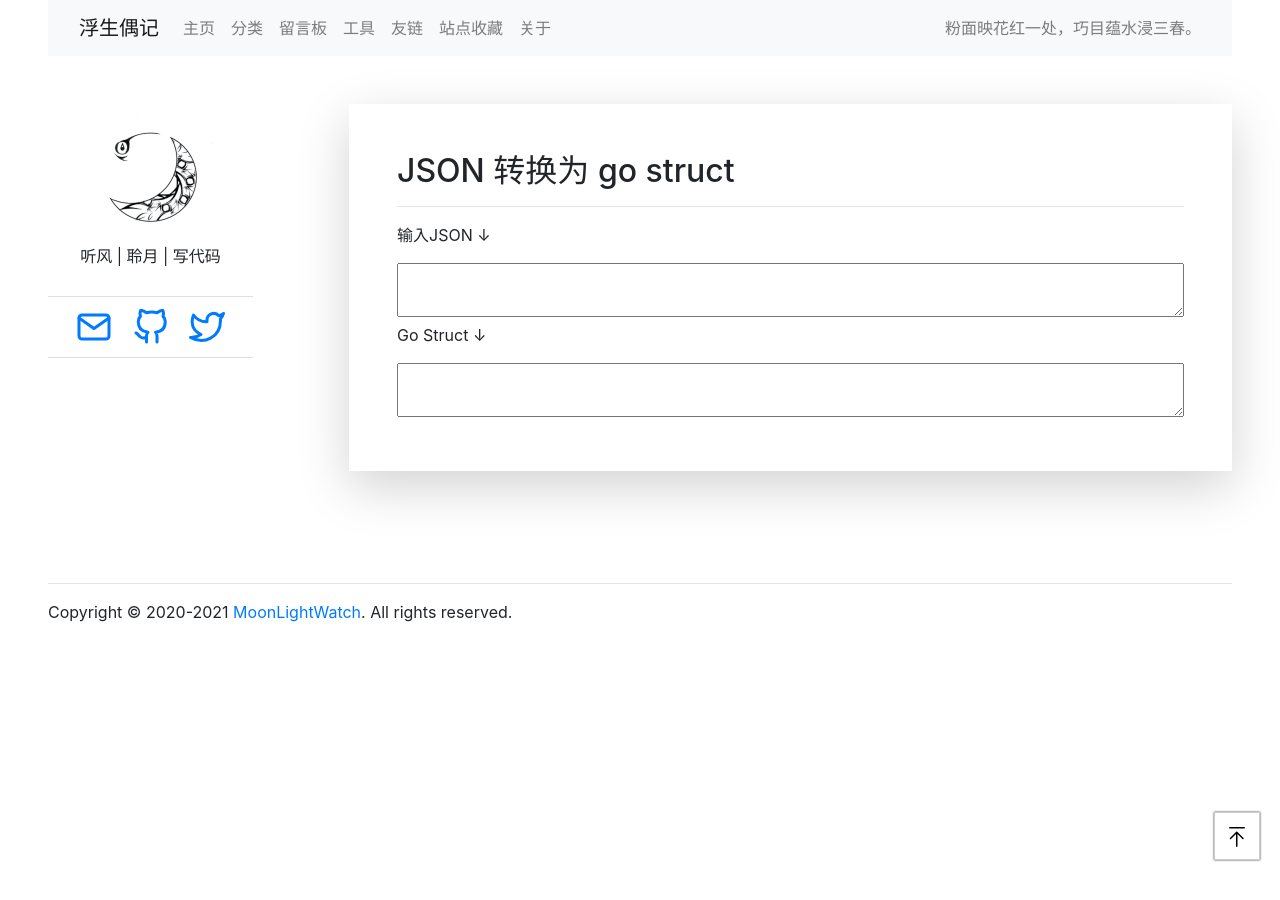
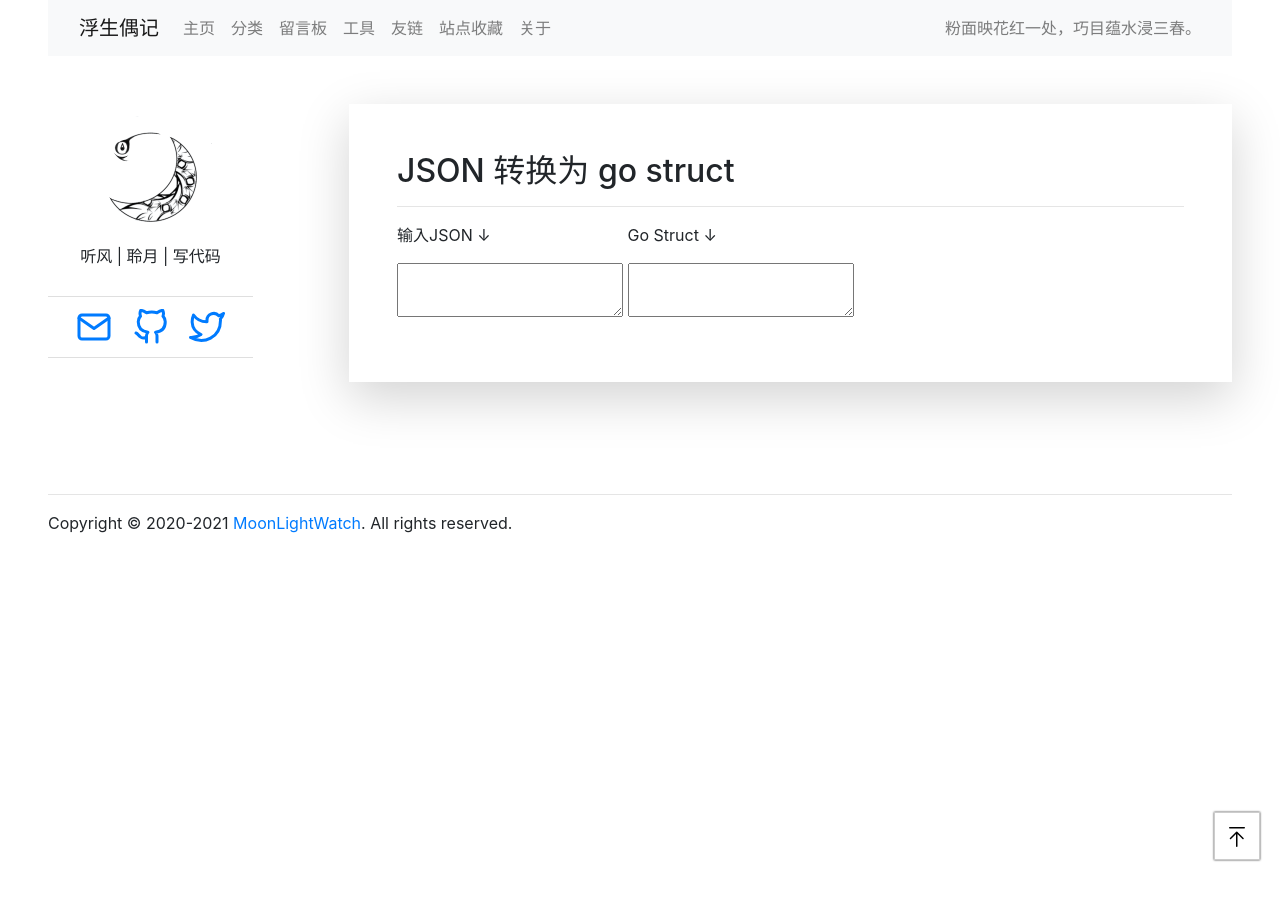
Before and after one commit to moonlightwatch/moonlightwatch.github.io, a Jekyll site: the page built from tools/json2go.html, in a window 1280 px wide. Built offline with Jekyll 4.4.1, drawn with Linux system fonts in a browser that asks for light colours.

Commit message:
update view

```diff
--- a/tools/json2go.html
+++ b/tools/json2go.html
@@ -435,13 +435,17 @@ title: JSON 转换 go struct
 <h2>JSON 转换为 go struct</h2>
 
 <hr>
-<p>输入JSON ↓</p>
-<textarea id="json" style="width: 100%;"></textarea>
-<p>Go Struct ↓</p>
-<textarea id="go" style="width: 100%;"></textarea>
+<div style="display: inline-block;">
+    <p>输入JSON ↓</p>
+    <textarea id="json" style="width: 100%;"></textarea>
+</div>
+<div style="display: inline-block;">
+    <p>Go Struct ↓</p>
+    <textarea id="go" style="width: 100%;"></textarea>
+</div>
 
 <script>
-    function doConvert(){
+    function doConvert() {
         let jsonEle = document.getElementById("json");
         let l = jsonEle.value.split("\n").length + 1;
         if (l > 3) {
@@ -456,7 +460,7 @@ title: JSON 转换 go struct
             goEle.rows = l;
         }
     }
-    document.onload = function(e){
+    document.onload = function (e) {
         doConvert();
     }
     document.getElementById("json").onkeyup = function (e) {
```
